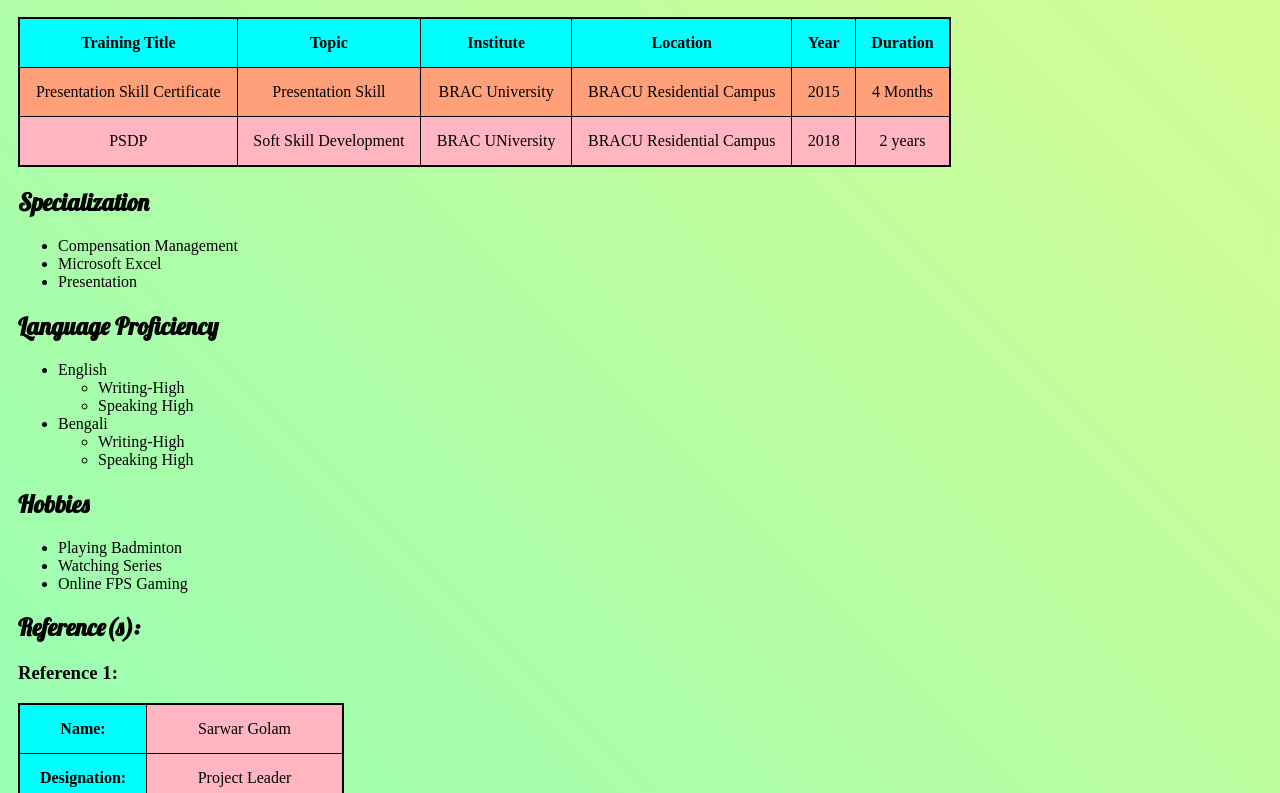
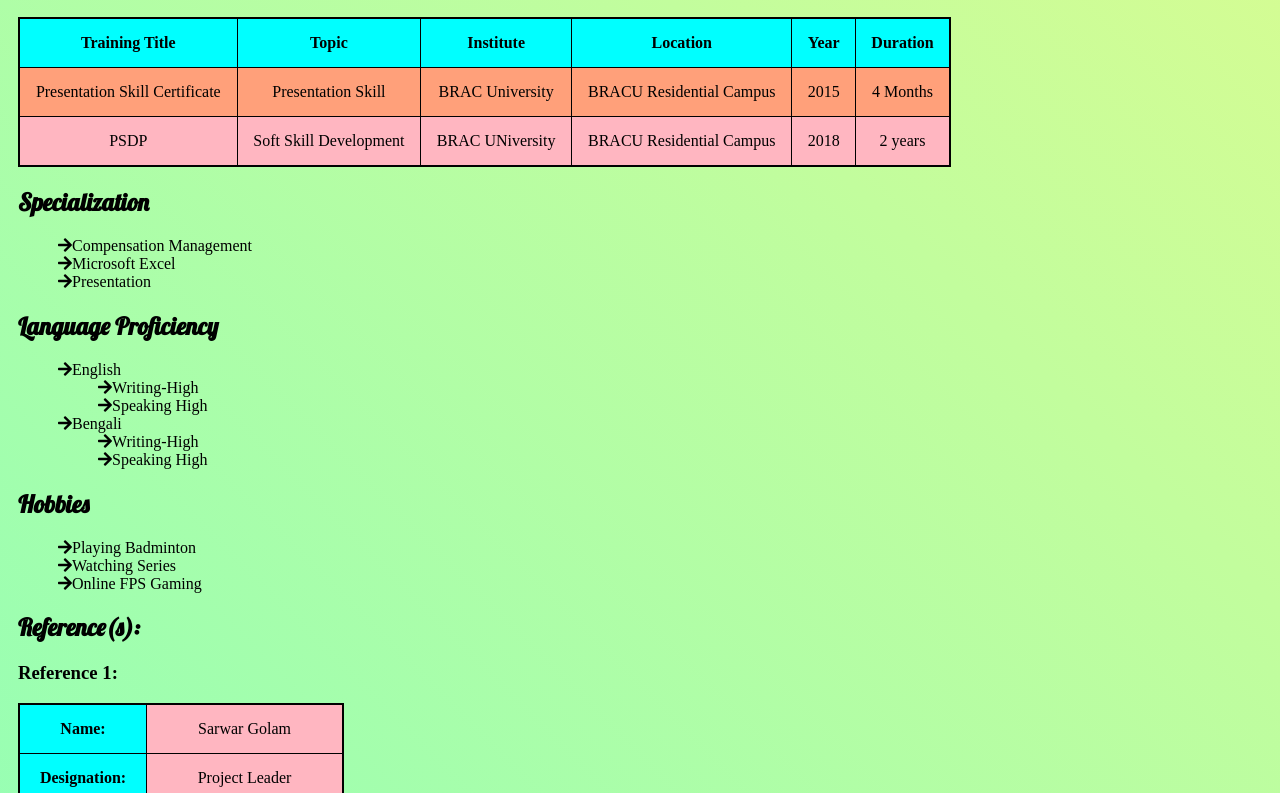
Before and after one commit to rayhan012/Mayday, a plain HTML site: page index.html in a window 1280 px wide. Shown: the part 1530-2323 px from the top of the page. Drawn offline with Linux system fonts and the light colour scheme; a web font is replaced by a local one.

Commit message:
listing style

```diff
--- a/index.html
+++ b/index.html
@@ -51,7 +51,7 @@
         <address>Road:28, Block:k, Banani, Dhaka</address>
         <h4>Department: Human Resource and Admnistration</h4>
         <h5 style="font-size: 15px;">Major Responsibilities:</h5>
-        <ol start="1">
+        <ol>
             <li>Compensation Management</li>
             <li>Maintaining payroll database</li>
             <li>Monitoring</li>
@@ -71,7 +71,7 @@
         <a href="http://www.brac.net/" target="_blank" title="Click to view the Website">BRAC International</a>
         <address>75 Mohakhali, Gulshan,Dhaka</address>
         <h5 style="font-size: 15px;">Major Responsibilities:</h5>
-        <ol start="1">
+        <ol>
             <li>HR Process Mapping</li>
             <li>Assisted preparing ERP Module</li>
             <li>Formatting ERP Module into Excel</li>
@@ -152,14 +152,14 @@
     <!-- Skills & Hobbies -->
     <div>
         <h2>Specialization</h2>
-        <ul>
+        <ul class="list">
             <li>Compensation Management</li>
             <li>Microsoft Excel</li>
             <li>Presentation</li>
         </ul>
 
         <h2>Language Proficiency</h2>
-        <ul>
+        <ul class="list">
             <li>English
                 <ul>
                     <li>Writing-High</li>
@@ -175,7 +175,7 @@
         </ul>
 
         <h2>Hobbies</h2>
-        <ul>
+        <ul class="list">
             <li>Playing Badminton</li>
             <li>Watching Series</li>
             <li>Online FPS Gaming</li>
--- a/style.css
+++ b/style.css
@@ -70,3 +70,28 @@ th, td {
     width: 170px;
     height: 200px;
  }
+
+/* addding font awesome icon as list style */
+ol, ul {
+    list-style-type: none;
+}
+ li::before {
+    font-family: "Font Awesome 5 Free";
+    font-weight: 900;
+    content: "\f101";
+    display: inline-block;
+    font-style: normal;
+    font-variant: normal;
+    text-rendering: auto;
+    -webkit-font-smoothing: antialiased;
+ }
+ .list li::before {
+    font-family: "Font Awesome 5 Free";
+    font-weight: 900;
+    content: "\f061";
+    display: inline-block;
+    font-style: normal;
+    font-variant: normal;
+    text-rendering: auto;
+    -webkit-font-smoothing: antialiased;
+ }
```
